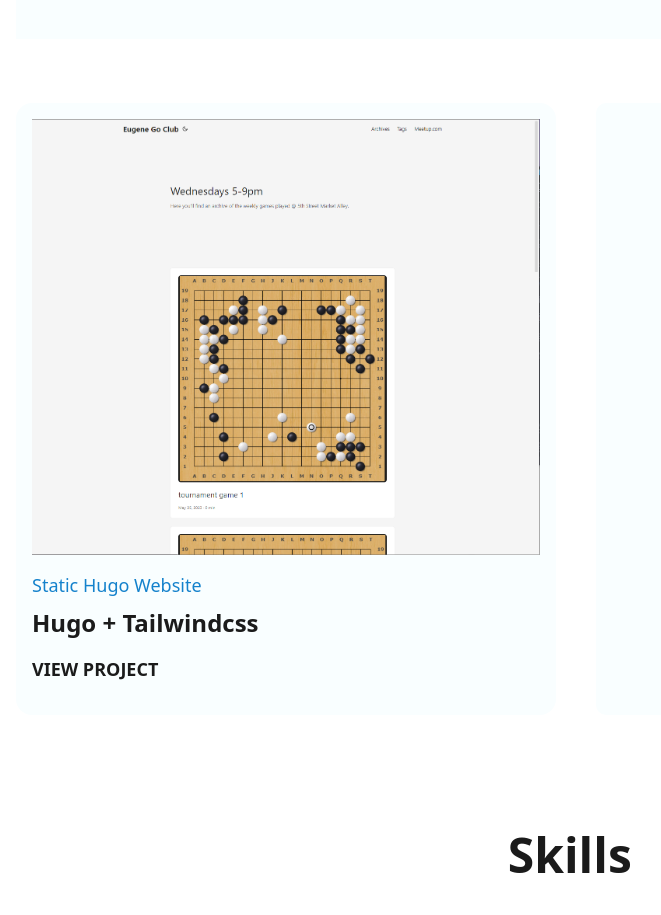
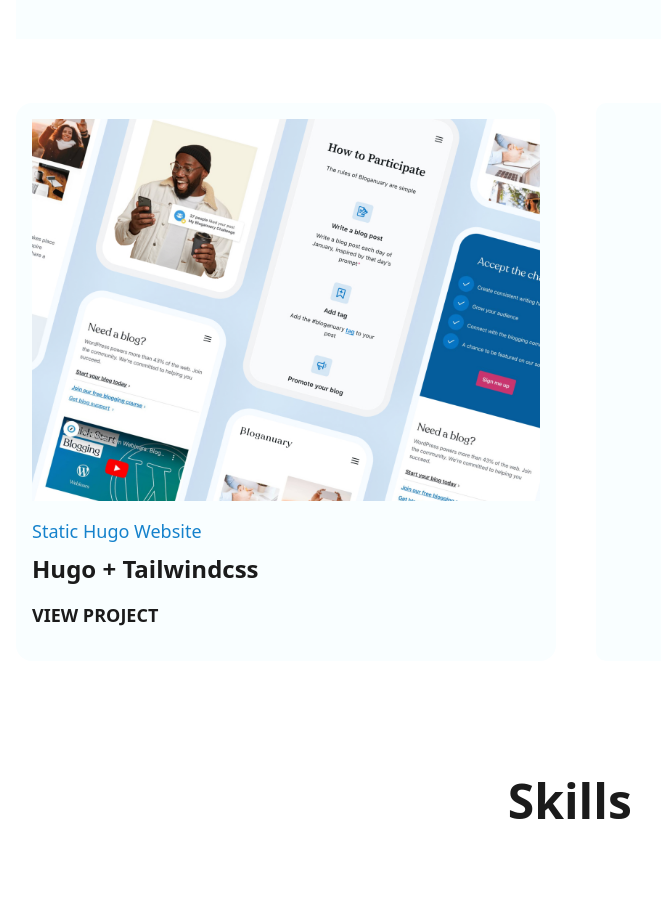
Before and after one commit to hnakae/Portfolio-2023, a Next.js app: page / in a window 1280 px wide. Shown: the part 1463-2378 px from the top of the page, without its empty margins (64-725 px from the left). Built offline with nearby package versions, Linux system fonts and the light colour scheme.

Commit message:
try again

```diff
--- a/src/components/Projects.jsx
+++ b/src/components/Projects.jsx
@@ -4,7 +4,7 @@
 import project3 from "../../public/images/qtalent.jpg";
 import project4 from "../../public/images/sage-mobile.jpg";
 import project5 from "../../public/images/klasha-mobile.jpg";
-import project6 from "../../public/images/hugo-blog.08743dce.PNG";
+import project6 from "../../public/images/hugo-blog.PNG";
 
 import Link from "next/link";
 import { GithubIcon } from "./Icons";
@@ -194,7 +194,7 @@
           summary="Hugo + Tailwindcss"
           link="https://github.eugenego.club/"
           type="Project"
-          img={project6}
+          img={project1}
           github="/"
         />
       </div>
```
Also changed, not shown: public/images/hugo-blog.PNG (renamed from public/images/hugo-blog.08743dce.PNG).
